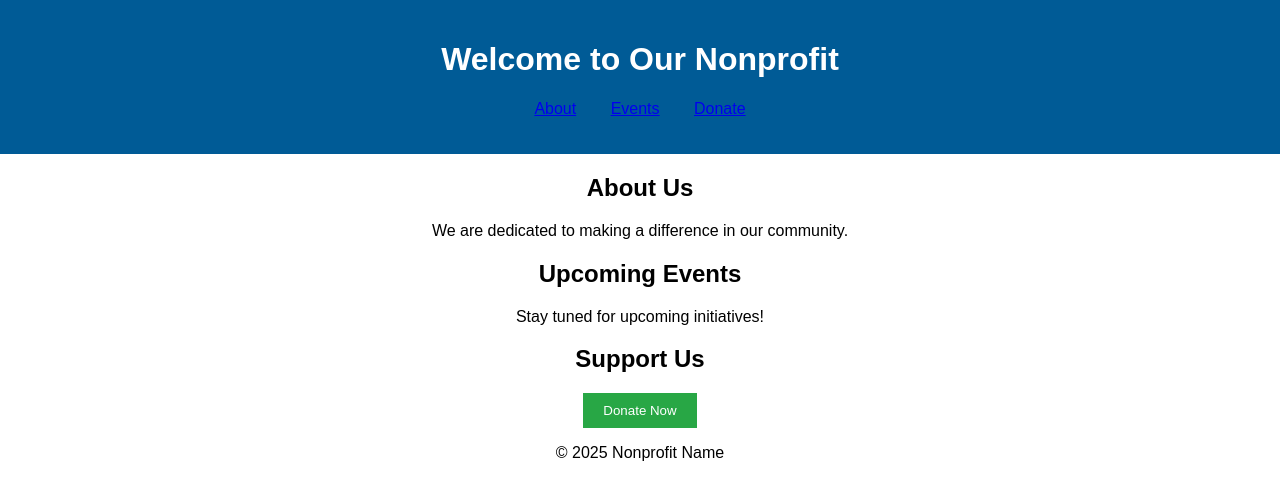
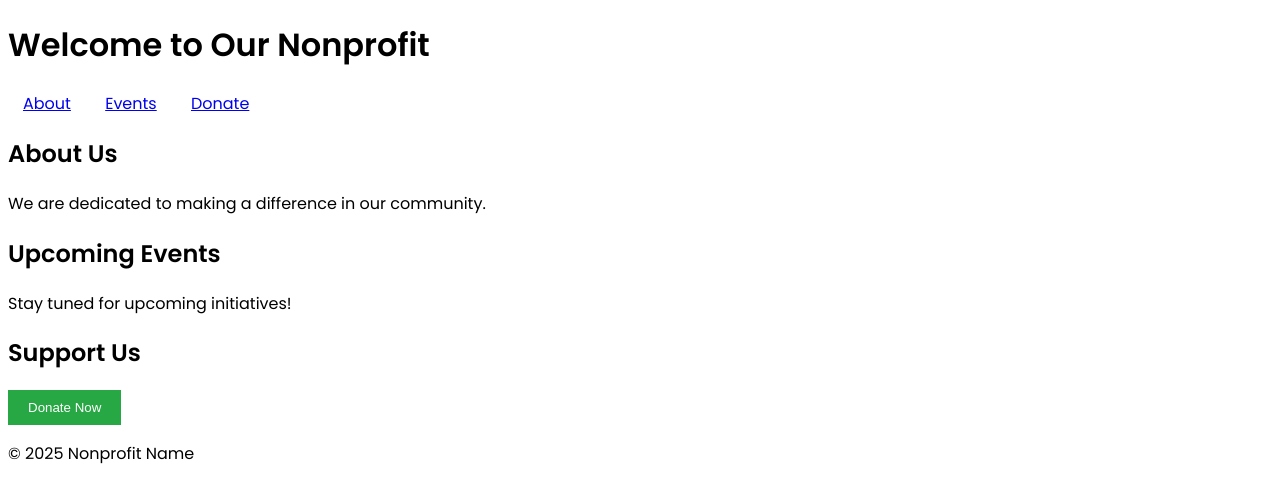
Before and after one commit to HumaneSleepProject/the-new-website, a plain HTML site: page index.html in a window 1280 px wide. Drawn offline with Linux system fonts and the light colour scheme.

Commit message:
Update style.css

```diff
--- a/style.css
+++ b/style.css
@@ -1,11 +1,11 @@
-body {
-    font-family: Arial, sans-serif;
+@import url('https://fonts.googleapis.com/css2?family=Poppins:wght@300;400;600&display=swap');
+body {font-family: 'Poppins', sans-serif;}
     text-align: center;
     margin: 0;
     padding: 0;
 }
 header {
-    background-color: #005b96;
+    background-color: #1e0096;
     padding: 20px;
     color: white;
 }
```
